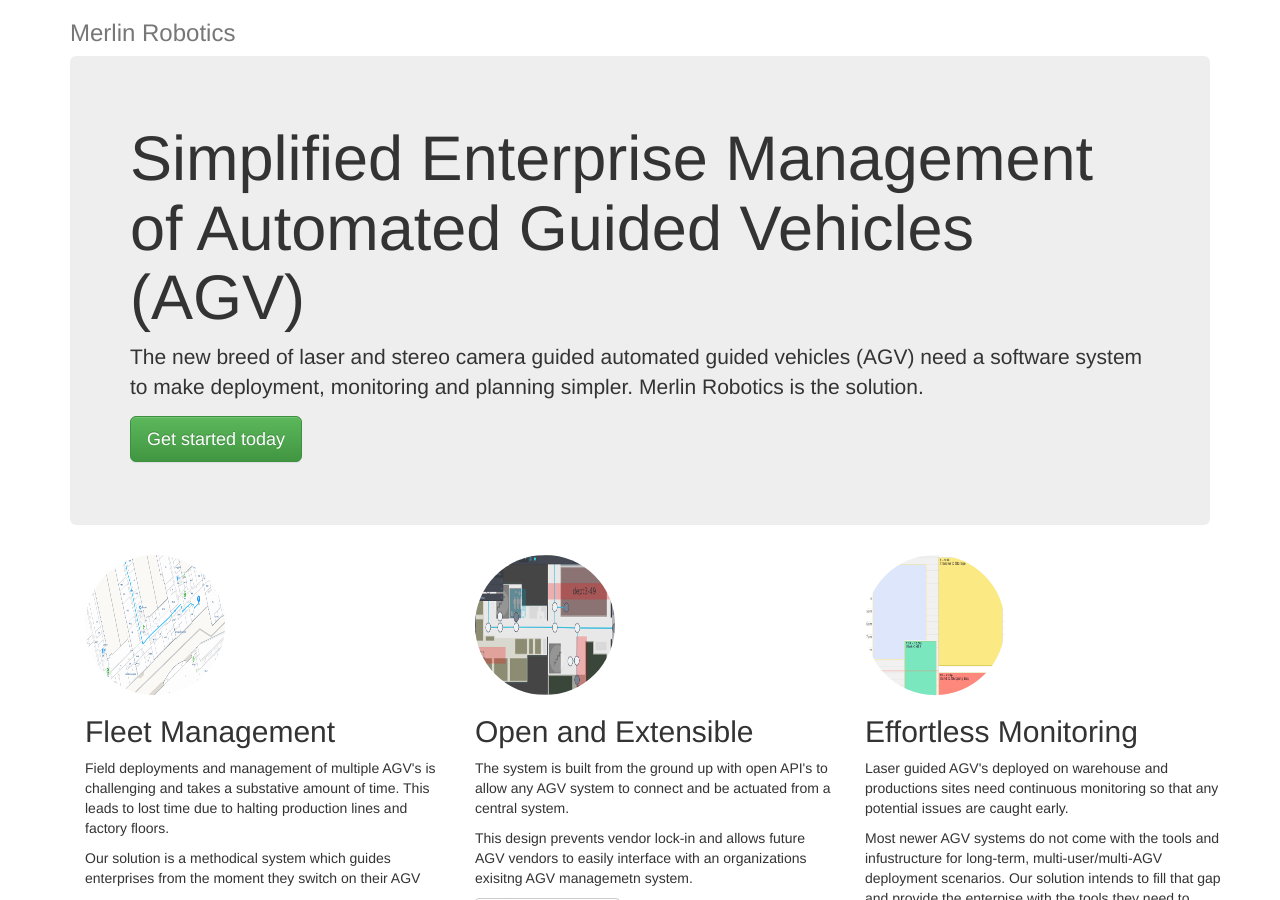
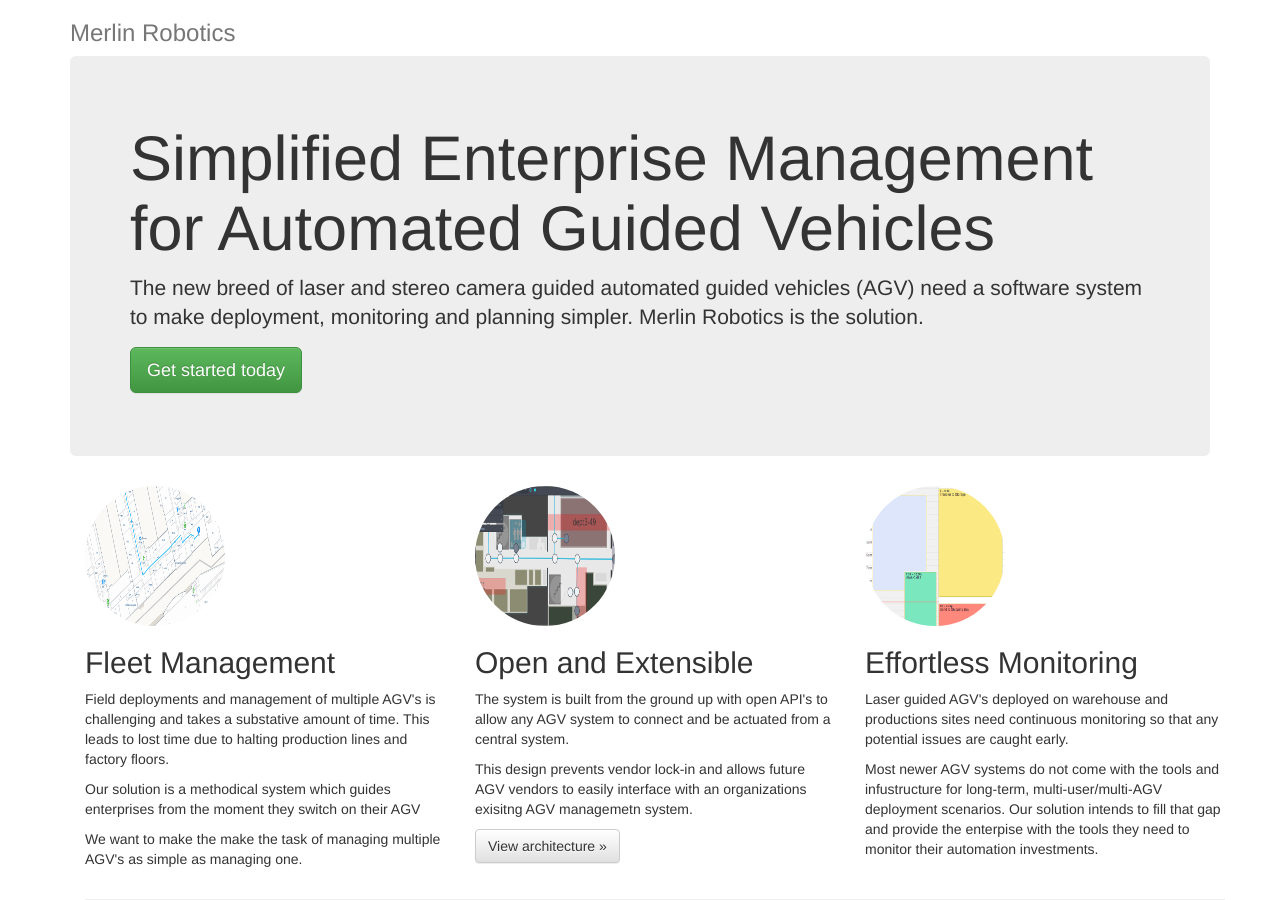
Before and after one commit to virajranjankumar/merlin, a Jekyll site: the page built from index.html, in a window 1280 px wide and 900 px high. Built offline with Jekyll 4.4.1, drawn with Linux system fonts in a browser that asks for light colours; nearby versions of some CDN libraries.

Commit message:
Update index.html

```diff
--- a/index.html
+++ b/index.html
@@ -9,7 +9,7 @@
 
 <!-- Jumbotron -->
 <div class="jumbotron">
-  <h1>Simplified Enterprise Management of Automated Guided Vehicles (AGV)</h1>
+  <h1>Simplified Enterprise Management for Automated Guided Vehicles</h1>
   <p class="lead">The new breed of laser and stereo camera guided automated guided vehicles (AGV) need a software system to make deployment, monitoring and planning simpler. {{site.company}} is the solution.</p>
   <p><a class="btn btn-lg btn-success" href="http://goo.gl/forms/zqfFh4pEC6eyWTum2" role="button">Get started today</a></p>
 </div>
```
